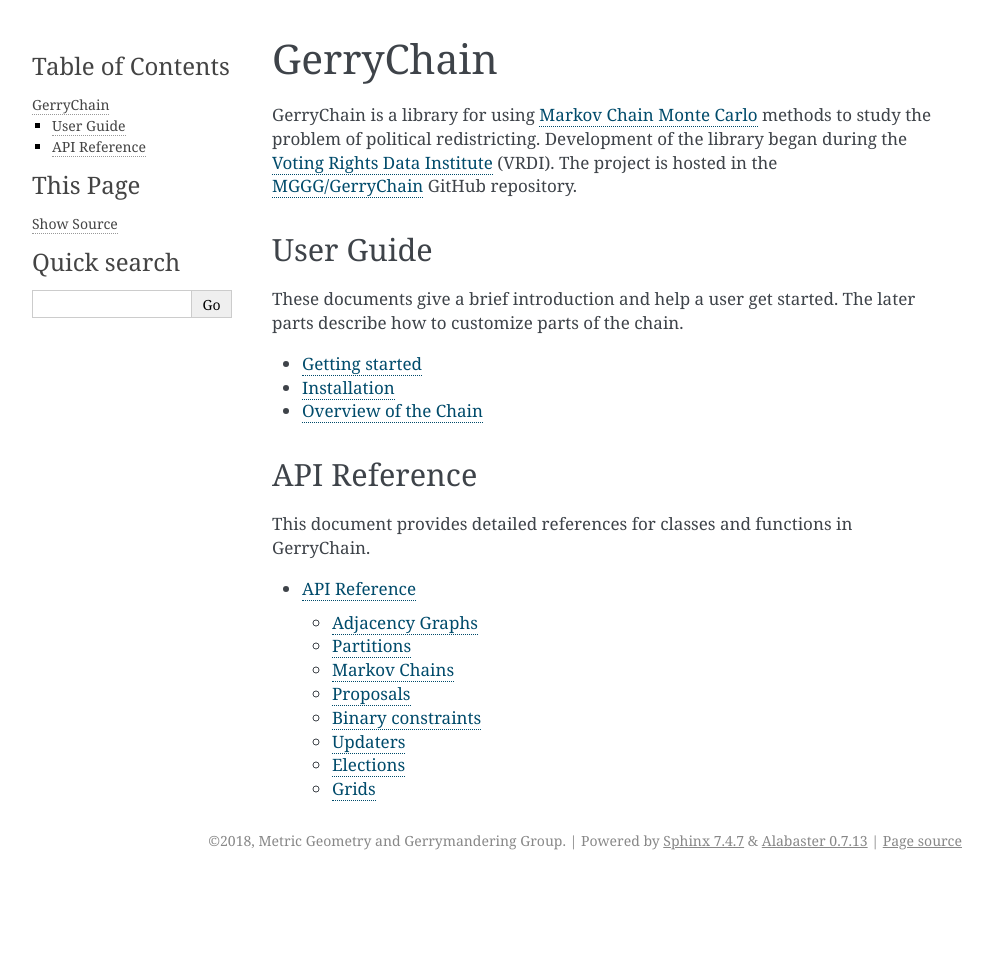
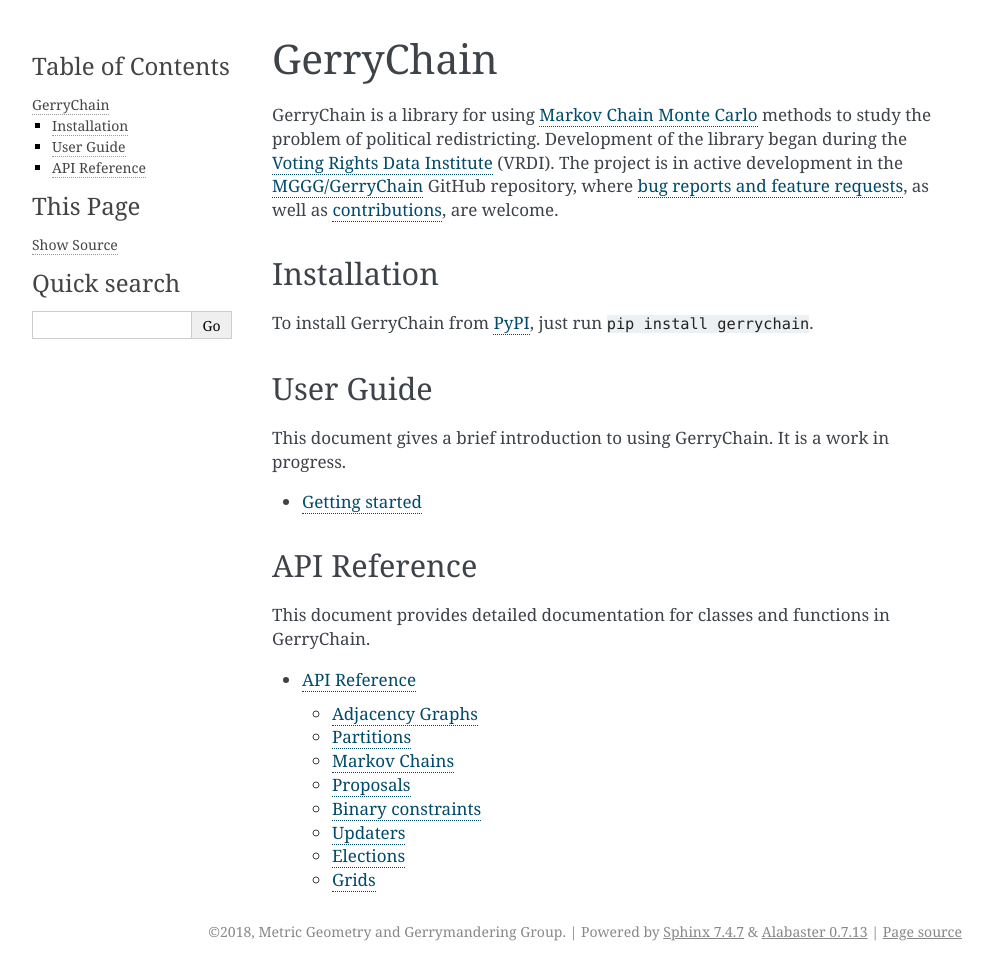
Before and after one commit to mggg/GerryChain, a Sphinx documentation site: the page built from docs/index.rst, in a window 1280 px wide. Shown: the whole page, without its empty margins (148-1141 px from the left). Built offline with Sphinx 7.4.7, drawn with Linux system fonts in a browser that asks for light colours; before the commit the page ends 900 px from its top, so only the background shows below that.

Commit message:
Documentation fixes (#236)
* Implement to_json for partition and graph

* Documentation corrections

* Simplify to_json, rename from_json_graph -> from_json

* Add line break.

* Change index of docs

* Fix Sphinx mistakes

* More restructuredtext fixes

* Remove :members: that didn't seem to be working

```diff
--- a/docs/api.rst
+++ b/docs/api.rst
@@ -13,7 +13,6 @@
 
 Adjacency Graphs
 ----------------
-
 
 .. autoclass:: gerrychain.Graph
 
--- a/docs/index.rst
+++ b/docs/index.rst
@@ -8,31 +8,39 @@
 
 GerryChain is a library for using `Markov Chain Monte Carlo`_ methods to study the problem
 of political redistricting. Development of the library began during the
-`Voting Rights Data Institute`_ (VRDI). The project is hosted in the `MGGG/GerryChain`_ GitHub
-repository.
+`Voting Rights Data Institute`_ (VRDI). The project is in active development in the `MGGG/GerryChain`_ GitHub
+repository, where `bug reports and feature requests`_, as well as `contributions`_, are welcome.
+
 
 .. _`Markov Chain Monte Carlo`: https://en.wikipedia.org/wiki/Markov_chain_Monte_Carlo
 .. _`Metric Geometry and Gerrymandering Group`: https://www.mggg.org/
 .. _`Voting Rights Data Institute`: http://gerrydata.org/
 .. _`MGGG/GerryChain`: https://github.com/mggg/GerryChain
+.. _`bug reports and feature requests`: https://github.com/mggg/gerrychain/issues
+.. _`contributions`: https://github.com/mggg/gerrychain/pulls
+
+
+Installation
+------------
+
+To install GerryChain from PyPI_, just run ``pip install gerrychain``.
+
+.. _PyPI: https://pypi.org/
 
 User Guide
 ----------
 
-These documents give a brief introduction and help a user get started. The
-later parts describe how to customize parts of the chain.
+This document gives a brief introduction to using GerryChain. It is a work in progress.
 
 .. toctree::
     :maxdepth: 1
 
     user/quickstart
-    user/install
-    user/intro
 
 API Reference
 -----------------
 
-This document provides detailed references for classes and functions in
+This document provides detailed documentation for classes and functions in
 GerryChain.
 
 .. toctree::
```
Also changed, not shown: docs/user/install.rst (deleted, +0 -19 lines), docs/user/quickstart.rst (+4 -4 lines), 9 other files.
